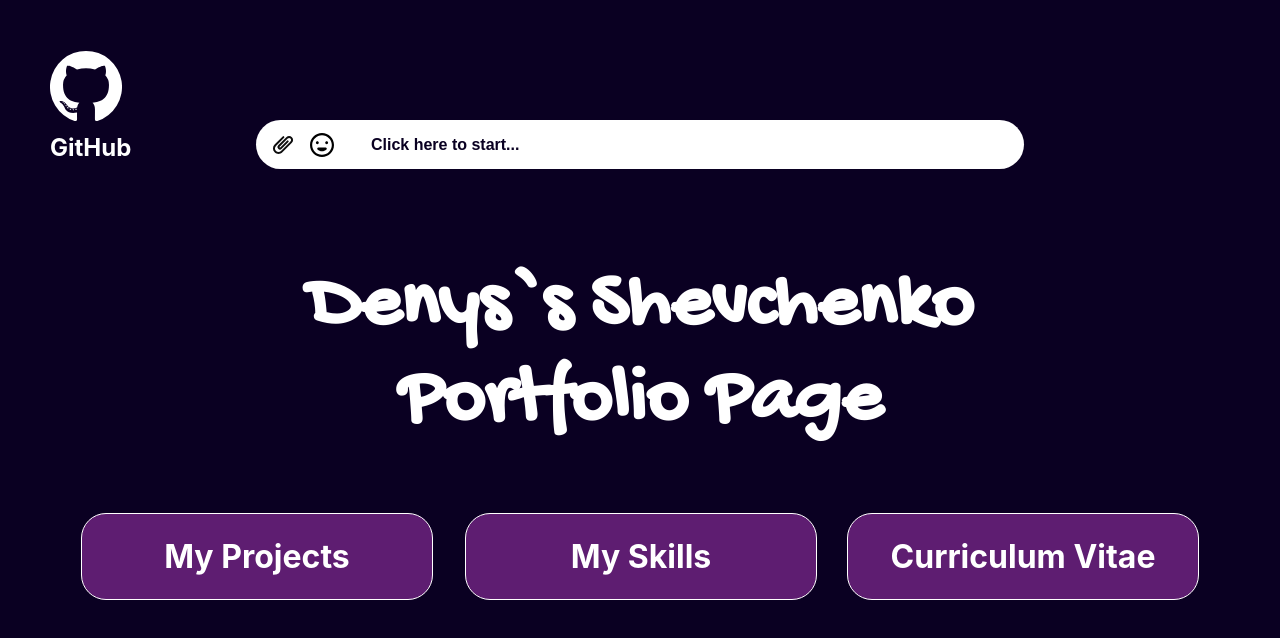
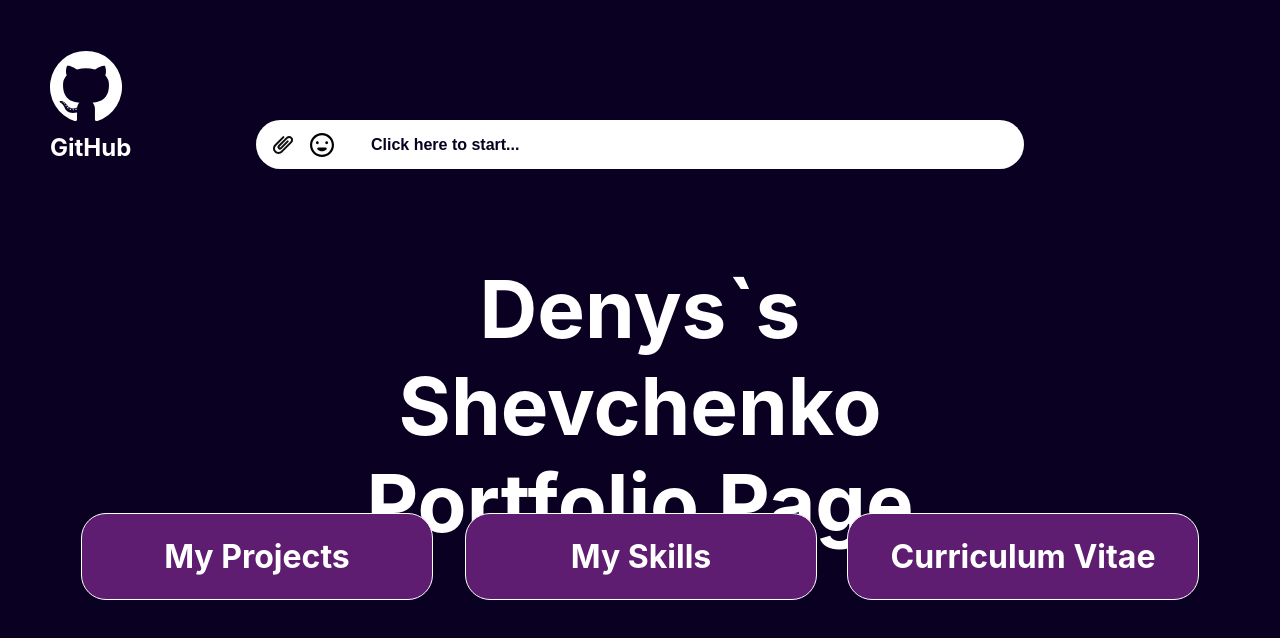
Before and after one commit to sanaj781/portfolio, a React (Create React App) app: page / in a window 1280 px wide. Shown: the top 638 px of the page. Built offline with nearby package versions, Linux system fonts and the light colour scheme.

Commit message:
font changed

```diff
--- a/src/App.css
+++ b/src/App.css
@@ -16,7 +16,6 @@
   font-weight: bold;
 }
 .main-sign {
-  font-family: "Gochi Hand", cursive;
   color: white;
   font-size: 5em;
   font-weight: bold;
```
